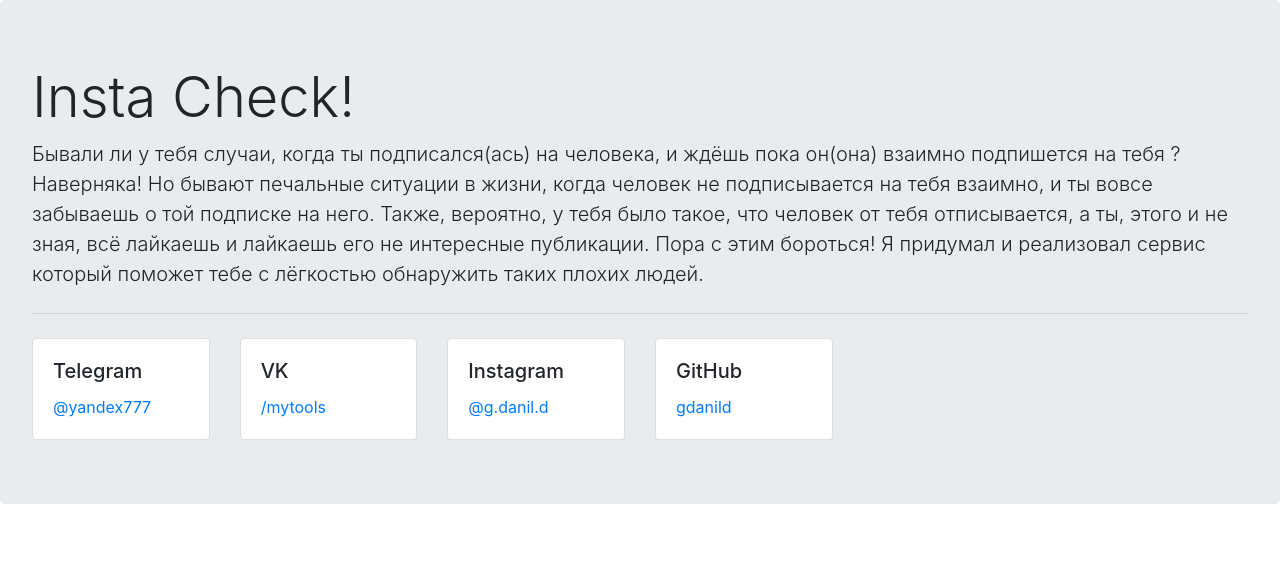
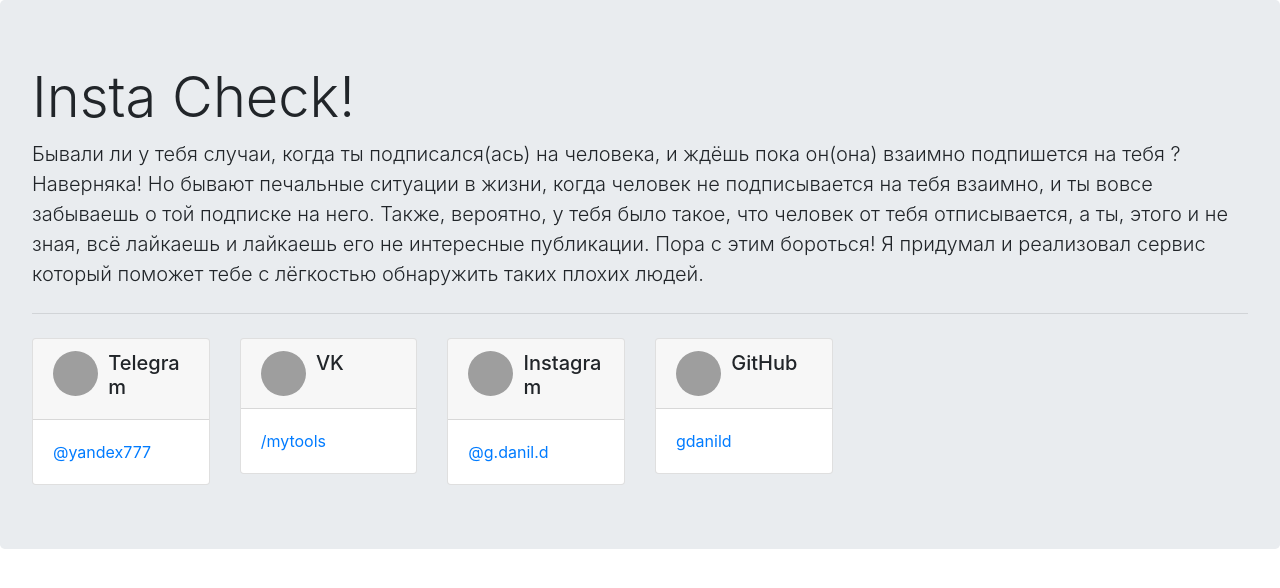
Before and after one commit to gdanild/insta, a Flask app: page /about_us in a window 1280 px wide. Shown: the top 588 px of the page. Run offline with Flask 2, Linux system fonts and the light colour scheme; some libraries are stand-ins or nearby versions; grey boxes are pictures that could not be loaded.

Commit message:
'@'перед логином, фотки в эбаут ас

```diff
--- a/web/templates/about_us.html
+++ b/web/templates/about_us.html
@@ -4,14 +4,9 @@
     <link rel="stylesheet" href="https://maxcdn.bootstrapcdn.com/bootstrap/4.0.0/css/bootstrap.min.css" integrity="sha384-Gn5384xqQ1aoWXA+058RXPxPg6fy4IWvTNh0E263XmFcJlSAwiGgFAW/dAiS6JXm" crossorigin="anonymous">
     <script src="http://code.jquery.com/jquery-1.8.3.js"></script>
     <title>insta check!</title>
+    <script type="text/javascript" src="//vk.com/js/api/openapi.js?152"></script>
 
-    <script type="text/javascript">
-        $(function() {
-            $('#option2').on('click', function(e) {
-                $(this).button('toggle')
-            });
-        });
-    </script>
+
 </head>
 <body>
     <div class="jumbotron">
@@ -25,24 +20,54 @@
         <div class = "row">
             <div class = "col-md-2">
                 <div class="card">
+                  <div class="card-header">
+
+                    <div class = "row">
+                      <div class = "col-md-4">
+                          <img width="45" height="45" src="https://goo.gl/jVwC7R" class="rounded-circle">
+                      </div>
+                      <div class = "col-md-8">
+                          <h5 >Telegram</h5>
+                      </div>
+                    </div>
+                  </div>
                   <div class="card-body">
-                    <h5 class="card-title">Telegram</h5>
-                    <a href="http://t.me/yandex777" target="_blank" class="card-link">@yandex777</a>
+                      <a href="http://t.me/yandex777" target="_blank" class="card-link">@yandex777</a>
                   </div>
                 </div>
             </div>
             <div class = "col-md-2">
                 <div class="card">
+                  <div class="card-header">
+
+                    <div class = "row">
+                      <div class = "col-md-4">
+                          <img width="45" height="45" src="https://goo.gl/R42JAh" class="rounded-circle">
+                      </div>
+                      <div class = "col-md-8">
+                          <h5 >VK</h5>
+                      </div>
+                    </div>
+                  </div>
                   <div class="card-body">
-                    <h5 class="card-title">VK</h5>
                     <a href="https://vk.com/mytools" target="_blank" class="card-link">/mytools</a>
                   </div>
                 </div>
             </div>
             <div class = "col-md-2">
                 <div class="card">
+                  <div class="card-header">
+
+                    <div class = "row">
+                      <div class = "col-md-4">
+                          <img width="45" height="45" src="https://goo.gl/3NNMm2" class="rounded-circle">
+                      </div>
+                      <div class = "col-md-8">
+                          <h5 >Instagram</h5>
+                      </div>
+                    </div>
+                  </div>
                   <div class="card-body">
-                    <h5 class="card-title">Instagram</h5>
                     <a href="https://www.instagram.com/g.danil.d/" target="_blank" class="card-link">@g.danil.d</a>
                   </div>
                 </div>
@@ -50,8 +75,17 @@
 
             <div class = "col-md-2">
                 <div class="card">
+                  <div class="card-header">
+                      <div class = "row">
+                          <div class = "col-md-4">
+                              <img width="45" height="45" src="https://goo.gl/CmqLYG" class="rounded-circle">
+                          </div>
+                          <div class = "col-md-8">
+                              <h5 >GitHub</h5>
+                          </div>
+                      </div>
+                  </div>
                   <div class="card-body">
-                    <h5 class="card-title">GitHub</h5>
                     <a href="https://github.com/gdanild" target="_blank" class="card-link">gdanild</a>
                   </div>
                 </div>
```
Also changed, not shown: web/templates/main.html (+11 -3 lines).
